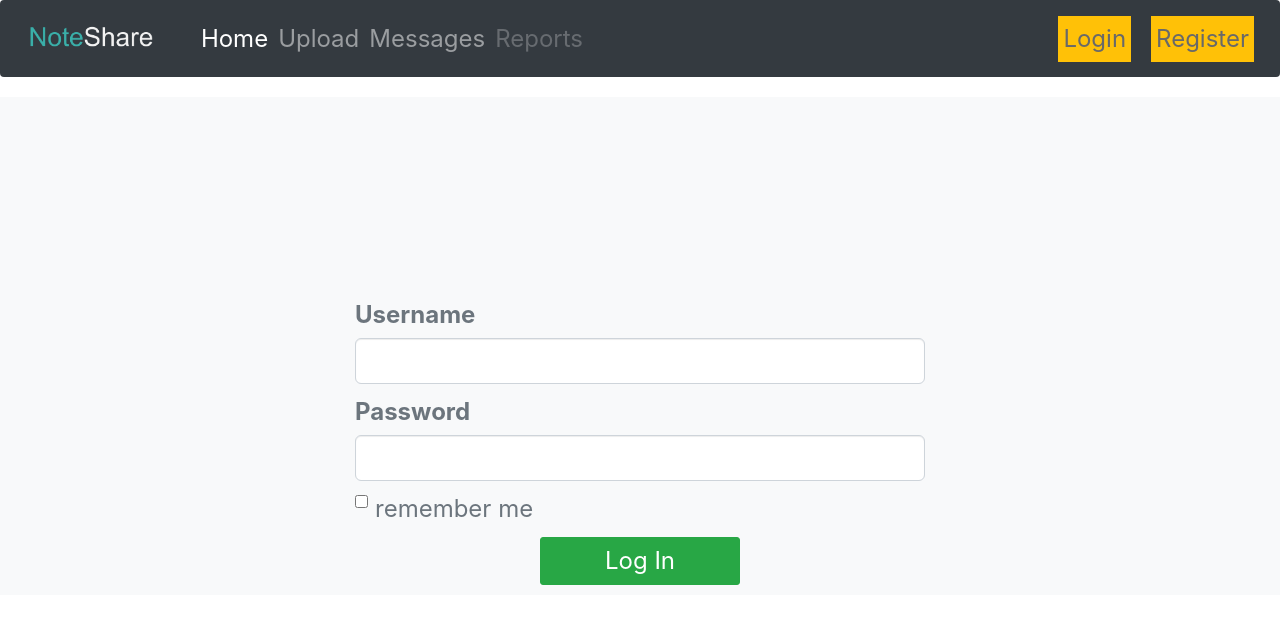
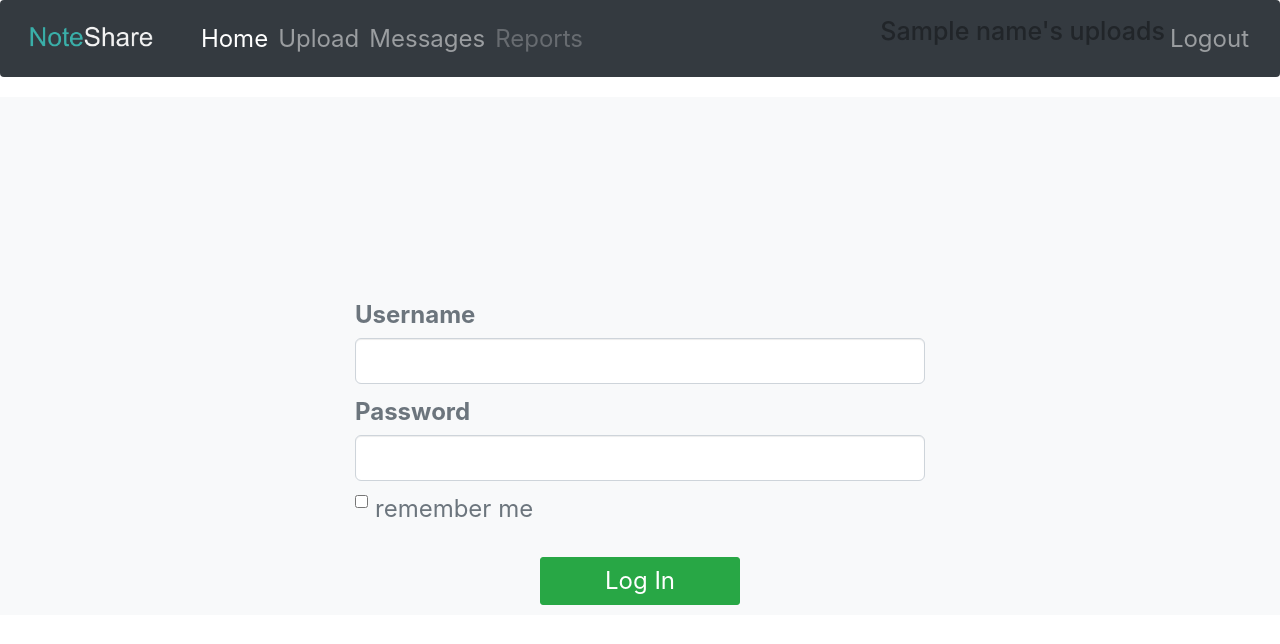
Before and after one commit to PinterAd/set09103, a Flask app: template templates/login.html in a window 1280 px wide. Shown: the top 644 px of the page. Run offline with Flask 2, Linux system fonts and the light colour scheme; tables that the repository leaves empty hold one stand-in row (values such as "Sample post"); the template is opened without the code that fills it: values that come from a table or form of the project are taken from there, most other values are stand-ins (such as "Sample title", 1, 10 or a date in 2020); some libraries are stand-ins or nearby versions.

Commit message:
Update login.html

```diff
--- a/templates/login.html
+++ b/templates/login.html
@@ -2,7 +2,7 @@
 {% import "bootstrap/wtf.html" as wtf %}
 
 {% block title %}
-Noteshare
+Login
 {% endblock %}
 
 {% block styles %}
@@ -33,9 +33,13 @@ Noteshare
               <a href="#" class="nav-item nav-link disabled" tabindex="-1">Reports</a>
           </div>
           <div class="navbar-nav ml-auto">
-              <a href="login" class="nav-item nav-link btn-warning" style="color:dimgray;">Login</a>
-
-              <a href="register" class="nav-item nav-link btn-warning" style="color:dimgray; margin-left:20px;">Register</a>
+            {% if session['logged_in'] == False %}
+            <a href="login" class="nav-item nav-link btn-warning" style="color:dimgray;">Login</a>
+            <a href="register" class="nav-item nav-link btn-warning" style="color:dimgray; margin-left:20px;">Register</a>
+            {% else %}
+            <h1>{{name}}'s uploads</h1>
+            <a href="logout" class="nav-item nav-link">Logout</a>
+            {% endif %}
           </div>
       </div>
   </nav>
@@ -51,7 +55,7 @@ Noteshare
         {{ wtf.form_field(form.password) }}
         {{ wtf.form_field(form.remember) }}
         <div style="text-align: center;">
-            <input style="width:200px; font-size: 18pt" type="submit" class="btn btn-lg btn-success" value="Log In"/>
+            <input style="width:200px; font-size: 18pt; margin-top: 20px;" type="submit" class="btn btn-lg btn-success" value="Log In"/>
         </div>
     </form>
 </div>
```
